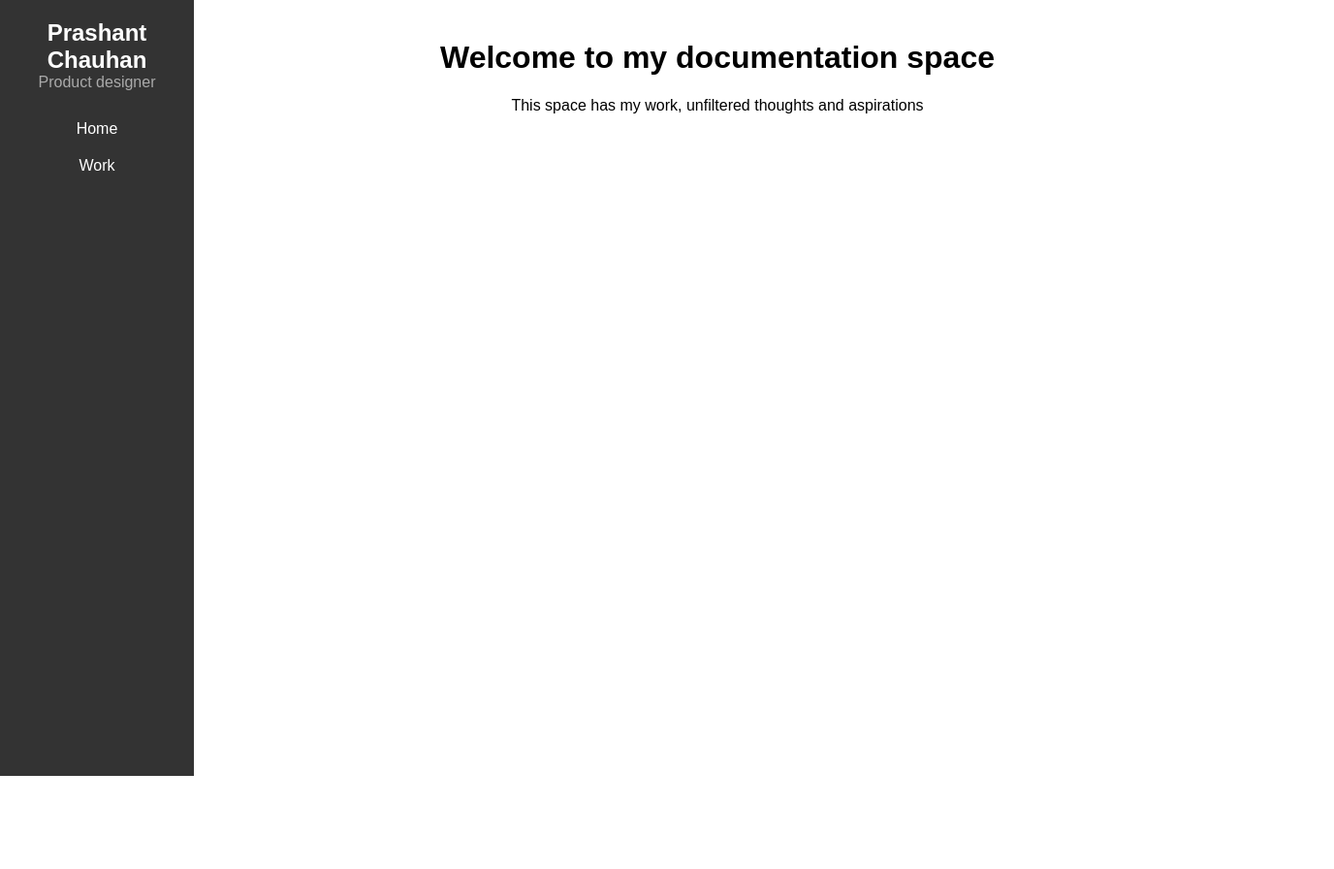
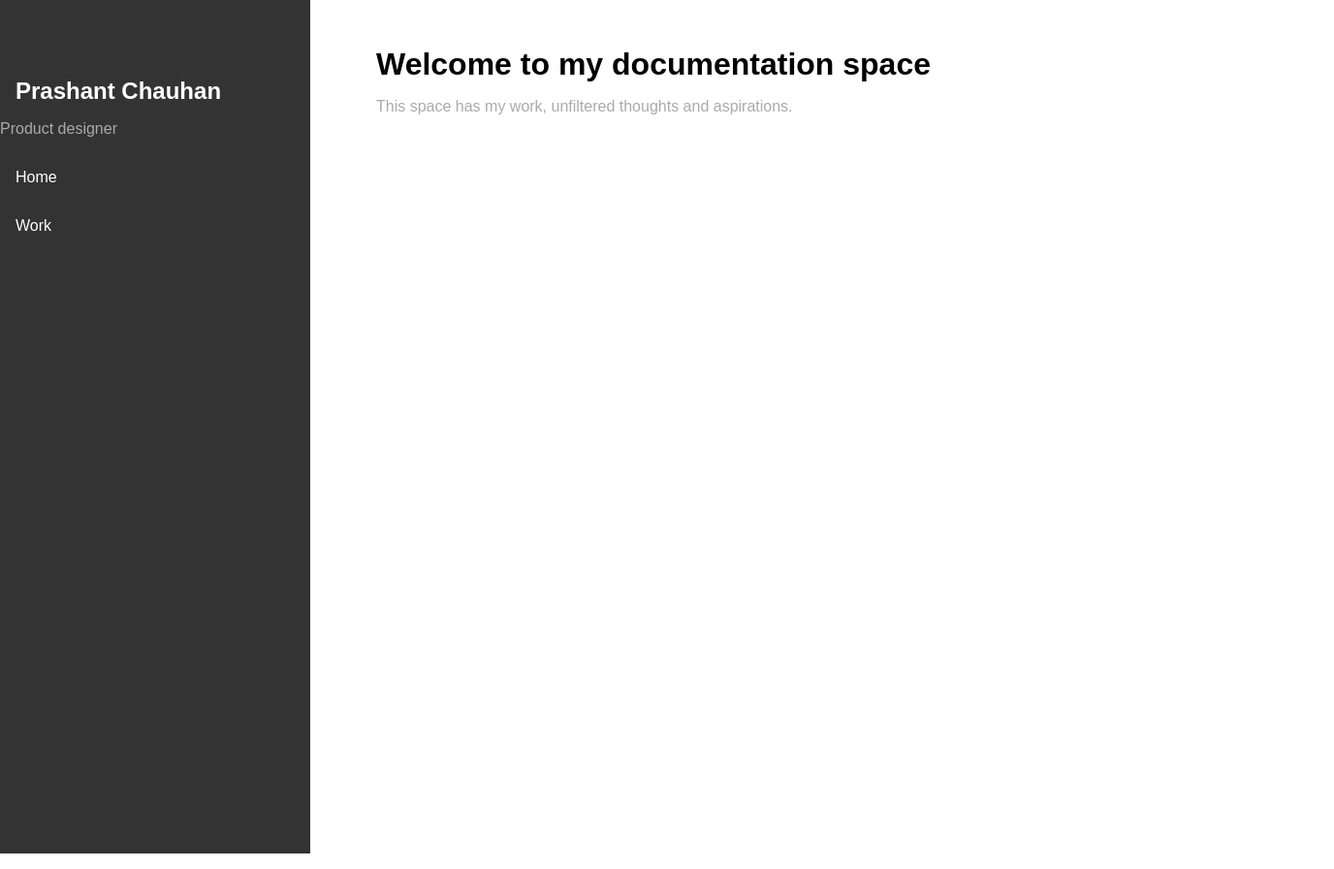
Before and after one commit to prashaaant/documentation-space, a plain HTML site: page index.html in a window 1280 px wide. Shown: the whole page at 97% size, 1376 px wide, since content can reach past the window. Before the commit the page ends 800 px from the top, so only its background shows below. Drawn offline with Linux system fonts and the light colour scheme.

Commit message:
Exploration on side menu

```diff
--- /dev/null
+++ b/ds.css
@@ -0,0 +1,48 @@
+/* Colors */
+:root {
+    --primary-color: #333;
+    --secondary-color: #575757;
+    --accent-color: #aaa;
+    --background-color: #fff;
+    --text-color: #000;
+}
+
+/* Typography */
+body {
+    font-family: Arial, sans-serif;
+    color: var(--text-color);
+    margin: 0;
+    padding: 0;
+}
+
+h1, h2, h3, h4, h5, h6 {
+    margin: 0;
+}
+
+h1 {
+    font-size: 2rem;
+}
+
+h2 {
+    font-size: 1.5rem;
+    padding-left: 1rem;
+}
+
+p {
+    font-size: 1rem;
+    color: var(--accent-color);
+}
+
+s {
+    font-size: 1rem;
+    color: var(--accent-color);
+    padding-left: 1rem;
+}
+/* Utility Classes */
+.text-center {
+    text-align: left;
+}
+
+.margin-bottom {
+    margin-bottom: 1.25rem; /* 20px / 16 = 1.25rem */
+}
--- a/index.html
+++ b/index.html
@@ -1,29 +1,30 @@
-
 <!DOCTYPE html>
 <html lang="en">
 <head>
     <meta charset="UTF-8">
     <meta name="viewport" content="width=device-width, initial-scale=1.0">
-    <title>documentation space</title>
-</head>
+    <title>Responsive Side Menu</title>
+    <link rel="stylesheet" href="ds.css">
     <link rel="stylesheet" href="styles.css">
 </head>
 <body>
-    <div class="container">
-        <nav class="side-menu">
-            <div class="profile">
+    <button class="hamburger" id="hamburger">&#9776;</button>
+    <div class="nav">
+        <div class="side-menu" id="side-menu">
+            <div class="info">
                 <h2>Prashant Chauhan</h2>
                 <p>Product designer</p>
             </div>
             <ul>
-                <li><a href="#home">Home</a></li>
-                <li><a href="#work">Work</a></li>
+                <li><a href="#">Home</a></li>
+                <li><a href="#">Work</a></li>
             </ul>
-        </nav>
+        </div>
         <div class="content">
             <h1>Welcome to my documentation space</h1>
-            <p>This space has my work, unfiltered thoughts and aspirations</p>
+            <p>This space has my work, unfiltered thoughts and aspirations.</p>
         </div>
     </div>
+    <script src="script.js"></script>
 </body>
 </html>
--- /dev/null
+++ b/script.js
@@ -0,0 +1,8 @@
+document.addEventListener('DOMContentLoaded', function () {
+    const sideMenu = document.getElementById('side-menu');
+    const hamburger = document.getElementById('hamburger');
+
+    hamburger.addEventListener('click', function () {
+        sideMenu.classList.toggle('active');
+    });
+});
--- a/styles.css
+++ b/styles.css
@@ -1,59 +1,88 @@
-body {
-    text-align: center;
-    font-family: Arial, sans-serif;
-    margin: 0;
-    padding: 0;
-}
+/* Assuming d.css is already imported */
 
-.container {
+.nav {
     display: flex;
-    height: 100vh;
+    width: 100%;
+    height: 100%;
+    padding: 3rem;
 }
 
 .side-menu {
-    width: 200px;
-    background-color: #333;
-    color: white;
-    padding-top: 20px;
+    width: 20rem; /* 200px / 16 = 12.5rem */
+    background-color: var(--primary-color);
+    color: var(--background-color);
+    padding-top: 5rem; /* 20px / 16 = 1.25rem */
+    height: 100vh; /* Full screen height */
+    position: fixed; /* Fixed position */
+    top: 0; /* Align to top */
+    left: 0; /* Align to left */
+   /* overflow-y: auto; /* Add scrolling if content overflows */
+    transition: transform 0.3s ease; /* Smooth transition for opening/closing */
 }
 
-.side-menu .profile {
-    text-align: center;
-    margin-bottom: 20px;
+.side-menuinfo {
+    padding-left: 1rem;
+    padding-right: 1rem;
 }
-
-.side-menu .profile h2 {
-    margin: 0;
-    font-size: 1.5em;
-}
-
-.side-menu .profile p {
-    margin: 0;
-    font-size: 1em;
-    color: #aaa;
-}
-
 .side-menu ul {
     list-style-type: none;
     padding: 0;
 }
 
 .side-menu ul li {
-    padding: 10px;
-    text-align: center;
+    padding: 1rem; /* 10px / 16 = 0.625rem */
+    text-align: left;
 }
 
 .side-menu ul li a {
-    color: white;
+    color: var(--background-color);
     text-decoration: none;
     display: block;
 }
 
 .side-menu ul li a:hover {
-    background-color: #575757;
+    background-color: var(--secondary-color);
 }
 
 .content {
+    margin-left: 20rem; /* Offset by the width of the side menu */
     flex-grow: 1;
-    padding: 20px;
+    padding-top: rem;
+    padding-left: 1.25rem; /* 20px / 16 = 1.25rem */
+    overflow-y: auto;
+    height: 100vh;
+    box-sizing: border-box; /* Include padding in the height calculation */
 }
+
+/* Media query for smaller devices */
+@media (max-width: 768px) {
+    .side-menu {
+        transform: translateX(-100%);
+    }
+
+    .content {
+        margin-left: 0;
+    }
+
+    .hamburger {
+        display: block;
+        position: fixed;
+        top: 1rem;
+        left: 1rem;
+        font-size: 2rem;
+        background: none;
+        border: none;
+        color: var(--primary-color);
+        cursor: pointer;
+        z-index: 1000;
+    }
+}
+
+.hamburger {
+    display: none;
+}
+
+/* Show the side menu when active */
+.side-menu.active {
+    transform: translateX(0);
+}
```
